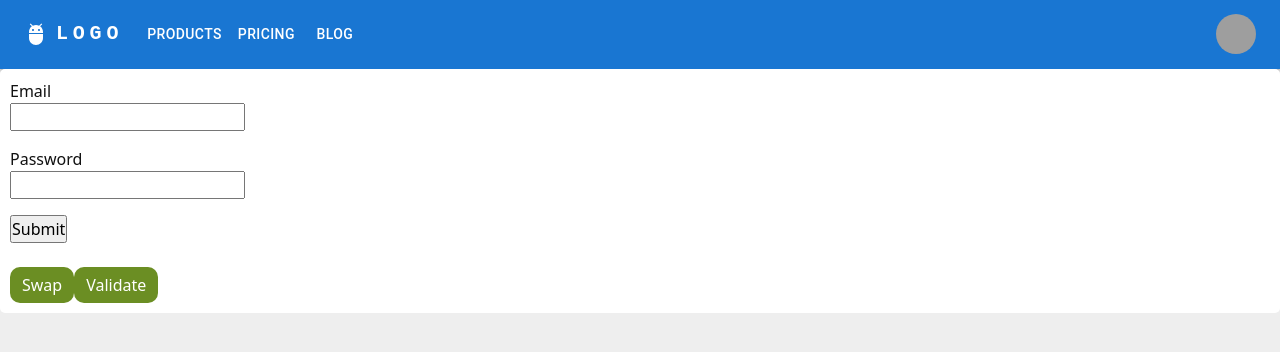
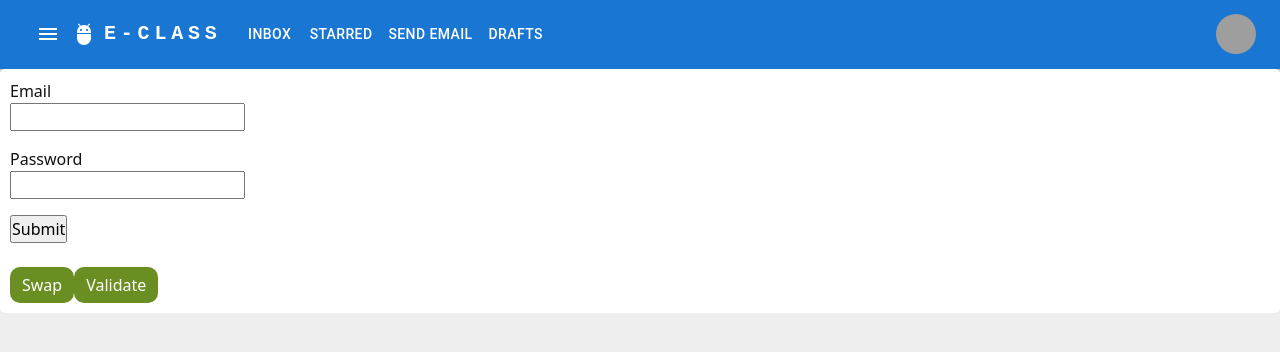
Before and after one commit to Rafael00X/E-Class, a Next.js app: page /signup in a window 1280 px wide. Shown: the top 352 px of the page. Built offline with nearby package versions, Linux system fonts and the light colour scheme; grey boxes are pictures that could not be loaded.

Commit message:
Refactored code

```diff
--- a/src/components/Common/DrawerMenu.tsx
+++ b/src/components/Common/NavDrawer.tsx
@@ -11,27 +11,29 @@ import InboxIcon from "@mui/icons-material/MoveToInbox";
 import MailIcon from "@mui/icons-material/Mail";
 import { useRouter } from "next/router";
 
-const menuItemsList = [
-  [
-    { text: "Inbox", icon: <InboxIcon />, url: "/inbox" },
-    { text: "Starred", icon: <MailIcon />, url: "/starred" },
-    { text: "Send Email", icon: <InboxIcon />, url: "/send-email" },
-    { text: "Drafts", icon: <MailIcon />, url: "/drafts" },
-  ],
-  [
-    { text: "All Mails", icon: <InboxIcon />, url: "/all-mails" },
-    { text: "Trash", icon: <MailIcon />, url: "/trash" },
-    { text: "Spam", icon: <InboxIcon />, url: "/spam" },
-  ],
-];
+// const menuItemsList = [
+//   [
+//     { text: "Inbox", icon: <InboxIcon />, url: "/inbox" },
+//     { text: "Starred", icon: <MailIcon />, url: "/starred" },
+//     { text: "Send Email", icon: <InboxIcon />, url: "/send-email" },
+//     { text: "Drafts", icon: <MailIcon />, url: "/drafts" },
+//   ],
+//   [
+//     { text: "All Mails", icon: <InboxIcon />, url: "/all-mails" },
+//     { text: "Trash", icon: <MailIcon />, url: "/trash" },
+//     { text: "Spam", icon: <InboxIcon />, url: "/spam" },
+//   ],
+// ];
 
 type DrawerMenuProps = {
   isOpen: boolean;
   setIsOpen: (isOpen: boolean) => void;
+  handleMenuItemClick: (url: string) => void;
+  menuItemsList: { text: string; icon: JSX.Element; url: string }[][];
 };
 
 export default function DrawerMenu(props: DrawerMenuProps) {
-  const { isOpen, setIsOpen } = props;
+  const { isOpen, setIsOpen, handleMenuItemClick, menuItemsList } = props;
   const router = useRouter();
 
   const toggleDrawer =
@@ -62,7 +64,9 @@ export default function DrawerMenu(props: DrawerMenuProps) {
               {menuItems.map((menuItem, index2) => {
                 return (
                   <ListItem key={index2} disablePadding>
-                    <ListItemButton onClick={() => router.push(menuItem.url)}>
+                    <ListItemButton
+                      onClick={() => handleMenuItemClick(menuItem.url)}
+                    >
                       <ListItemIcon>{menuItem.icon}</ListItemIcon>
                       <ListItemText primary={menuItem.text} />
                     </ListItemButton>
--- a/src/components/Common/Navbar.tsx
+++ b/src/components/Common/Navbar.tsx
@@ -12,41 +12,72 @@ import Button from "@mui/material/Button";
 import Tooltip from "@mui/material/Tooltip";
 import MenuItem from "@mui/material/MenuItem";
 import AdbIcon from "@mui/icons-material/Adb";
-import DrawerMenu from "./DrawerMenu";
+import NavDrawer from "./NavDrawer";
+import InboxIcon from "@mui/icons-material/MoveToInbox";
+import MailIcon from "@mui/icons-material/Mail";
+import { useMediaQuery } from "@mui/material";
+import { useRouter } from "next/router";
 
-const pages = ["Products", "Pricing", "Blog"];
+const menuItemsList = [
+  [
+    { text: "Inbox", icon: <InboxIcon />, url: "/inbox" },
+    { text: "Starred", icon: <MailIcon />, url: "/starred" },
+    { text: "Send Email", icon: <InboxIcon />, url: "/send-email" },
+    { text: "Drafts", icon: <MailIcon />, url: "/drafts" },
+  ],
+  [
+    { text: "All Mails", icon: <InboxIcon />, url: "/all-mails" },
+    { text: "Trash", icon: <MailIcon />, url: "/trash" },
+    { text: "Spam", icon: <InboxIcon />, url: "/spam" },
+  ],
+];
+
 const settings = ["Profile", "Account", "Dashboard", "Logout"];
 
 export default function ResponsiveAppBar() {
-  const [anchorElNav, setAnchorElNav] = React.useState<null | HTMLElement>(
-    null
-  );
   const [anchorElUser, setAnchorElUser] = React.useState<null | HTMLElement>(
     null
   );
   const [isOpen, setIsOpen] = React.useState(false);
+  const matchesMd = useMediaQuery("(min-width:900px)");
+  const router = useRouter();
 
-  const handleOpenNavMenu = (event: React.MouseEvent<HTMLElement>) => {
-    setAnchorElNav(event.currentTarget);
+  const handleOpenNavDrawer = () => {
     setIsOpen(true);
   };
   const handleOpenUserMenu = (event: React.MouseEvent<HTMLElement>) => {
     setAnchorElUser(event.currentTarget);
   };
 
-  const handleCloseNavMenu = () => {
-    setAnchorElNav(null);
-    setIsOpen(false);
+  const handleCloseUserMenu = () => {
+    setAnchorElUser(null);
   };
 
-  const handleCloseUserMenu = () => {
-    setAnchorElUser(null);
+  const handleMenuItemClick = (url: string) => {
+    setIsOpen(false);
+    router.push(url);
   };
 
   return (
     <AppBar position="static">
       <Container maxWidth="xl">
         <Toolbar disableGutters>
+          <IconButton
+            size="large"
+            aria-label="account of current user"
+            aria-controls="menu-appbar"
+            aria-haspopup="true"
+            onClick={handleOpenNavDrawer}
+            color="inherit"
+          >
+            <MenuIcon />
+          </IconButton>
+          <NavDrawer
+            isOpen={isOpen}
+            setIsOpen={setIsOpen}
+            handleMenuItemClick={handleMenuItemClick}
+            menuItemsList={matchesMd ? [menuItemsList[1]] : menuItemsList}
+          />
           <AdbIcon sx={{ display: { xs: "none", md: "flex" }, mr: 1 }} />
           <Typography
             variant="h6"
@@ -63,22 +94,9 @@ export default function ResponsiveAppBar() {
               textDecoration: "none",
             }}
           >
-            LOGO
+            E-CLASS
           </Typography>
-
-          <Box sx={{ flexGrow: 1, display: { xs: "flex", md: "none" } }}>
-            <IconButton
-              size="large"
-              aria-label="account of current user"
-              aria-controls="menu-appbar"
-              aria-haspopup="true"
-              onClick={handleOpenNavMenu}
-              color="inherit"
-            >
-              <MenuIcon />
-            </IconButton>
-            <DrawerMenu isOpen={isOpen} setIsOpen={setIsOpen} />
-          </Box>
+          <Box sx={{ flexGrow: 1, display: { xs: "flex", md: "none" } }}></Box>
           <AdbIcon sx={{ display: { xs: "flex", md: "none" }, mr: 1 }} />
           <Typography
             variant="h5"
@@ -96,16 +114,16 @@ export default function ResponsiveAppBar() {
               textDecoration: "none",
             }}
           >
-            LOGO
+            E-CLASS
           </Typography>
           <Box sx={{ flexGrow: 1, display: { xs: "none", md: "flex" } }}>
-            {pages.map((page) => (
+            {menuItemsList[0].map((menuItem) => (
               <Button
-                key={page}
-                onClick={handleCloseNavMenu}
+                key={menuItem.text}
+                onClick={() => handleMenuItemClick(menuItem.url)}
                 sx={{ my: 2, color: "white", display: "block" }}
               >
-                {page}
+                {menuItem.text}
               </Button>
             ))}
           </Box>
```
